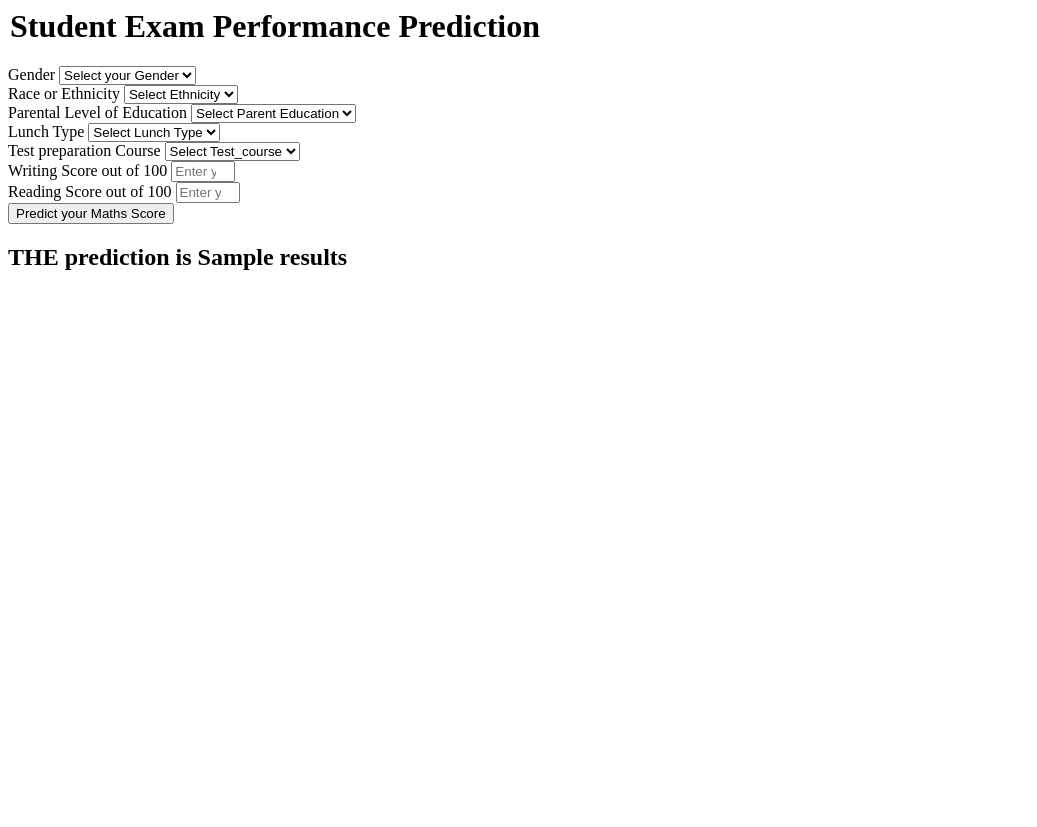
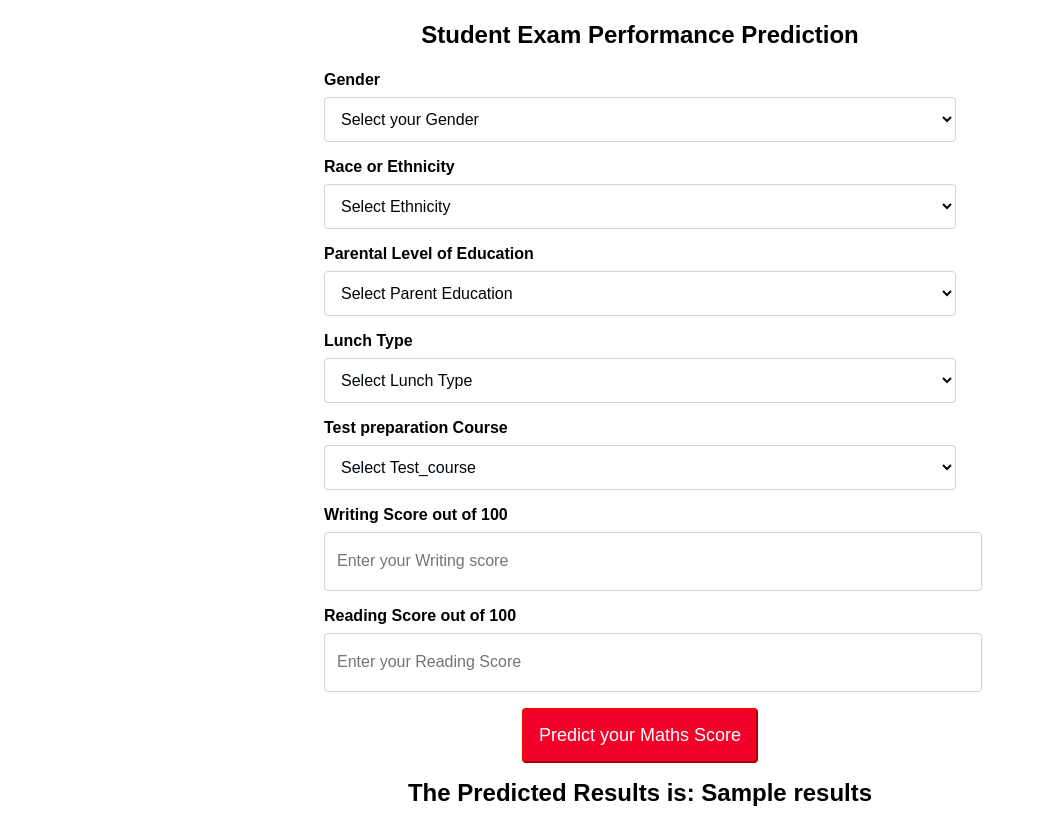
Before and after one commit to Alhamdou/studentsperformance, a Flask app: template templates/home.html in a window 1280 px wide. Shown: the whole page, without its empty margins (0-1037 px from the left). Before the commit the page ends 270 px from the top, so only its background shows below. Run offline with Flask 3, Linux system fonts and the light colour scheme; the template is opened without the code that fills it: most values are stand-ins (such as "Sample title", 1, 10 or a date in 2020).

Commit message:
ui improvement

```diff
--- /dev/null
+++ b/static/home.css
@@ -0,0 +1,85 @@
+/* Style for body */
+body {
+    font-family: Arial, sans-serif;
+  }
+
+  /* Style for form container */
+  .login {
+    width: 50%;
+    margin: auto;
+  }
+
+  /* Style for form header */
+  legend {
+    font-size: 24px;
+    font-weight: bold;
+    text-align: center;
+  }
+
+  /* Style for form fields */
+  .mb-3 {
+    margin-bottom: 1rem;
+  }
+
+  .form-label {
+    display: block;
+    font-weight: bold;
+    margin-bottom: 0.5rem;
+  }
+
+  .form-control {
+    height: 45px;
+    display: block;
+    width: 100%;
+    padding: 0.375rem 0.75rem;
+    font-size: 1rem;
+    line-height: 1.5;
+    color: #01060a;
+    background-color: #fff;
+    background-clip: padding-box;
+    border: 1px solid #ced4da;
+    border-radius: 0.25rem;
+    transition: border-color 0.15s ease-in-out, box-shadow 0.15s ease-in-out;
+  }
+
+  .form-control:focus {
+    border-color: #80bdff;
+    outline: 0;
+    box-shadow: 0 0 0 0.2rem rgba(0, 123, 255, 0.25);
+  }
+
+  /* Style for form button */
+  .btn-primary {
+    font-size: 18px;
+    padding: 15px;
+    cursor: pointer;
+    display: block;
+    margin: 0  auto;
+    color: #fff;
+    background-color: #f2022a;
+    border-color: #ff0000;
+    border-radius: 0.25rem;
+    transition: background-color 0.15s ease-in-out, border-color 0.15s ease-in-out;
+  }
+
+  .btn-primary:hover {
+    color: #fff;
+    background-color: #f2022a;
+    border-color: #f2022a;
+  }
+
+  .btn-primary:focus {
+    box-shadow: 0 0 0 0.2rem rgba(38, 143, 255, 0.5);
+  }
+
+  .btn-primary:active {
+    color: #fff;
+    background-color: #0062cc;
+    border-color: #005cbf;
+  }
+
+  /* Style for result */
+  h2 {
+    text-align: center;
+    margin-top: 1rem;
+  }
--- a/templates/home.html
+++ b/templates/home.html
@@ -1,8 +1,15 @@
-<html>
+<!DOCTYPE html>
+<html lang="en">
+<head>
+    <meta charset="UTF-8">
+    <meta http-equiv="X-UA-Compatible" content="IE=edge">
+    <meta name="viewport" content="width=device-width, initial-scale=1.0">
+
+    <link rel="stylesheet" href="/static/home.css">
+
 <body>
+
     <div class="login">
-
-
        <form action="{{ url_for('predict_datapoint')}}" method="post">
         <h1>
             <legend>Student Exam Performance Prediction</legend>
@@ -93,7 +100,7 @@
         <div class="mb-3">
             <label class="form-label">Writing Score out of 100</label>
             <input class="form-control" type="number" name="reading_score"
-                placeholder="Enter your Reading score" min='0' max='100' />
+                placeholder="Enter your Writing score" min='0' max='100' />
         </div>
         <div class="mb-3">
             <label class="form-label">Reading Score out of 100</label>
@@ -105,7 +112,9 @@
         </div>
     </form>
     <h2>
-       THE  prediction is {{results}}
+       The Predicted Results is: {{results}}
     </h2>
-   <body>
+
+
+</body>
 </html>
--- a/templates/index.html
+++ b/templates/index.html
@@ -8,6 +8,6 @@
 </head>
 <body>
 
-    Welcome to the homepage
+    Welcome to the homepage test
 </body>
 </html>
```
